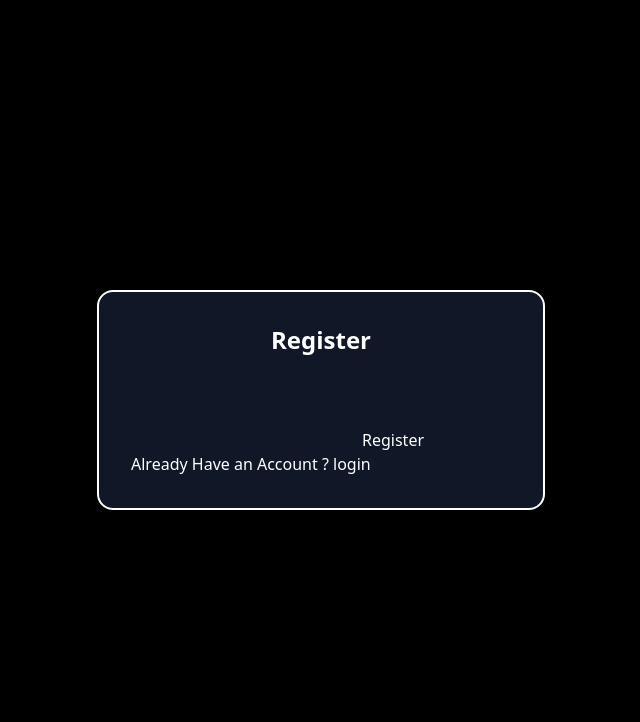
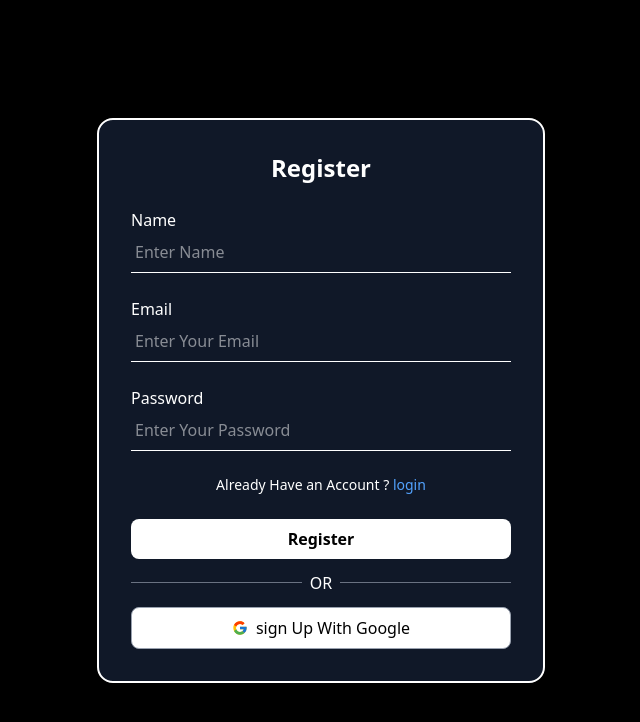
Before and after one commit to rajkumarvns/nextjs, a Next.js app in the folder practice-project2/: page /register in a window 1280 px wide. Shown: the top 722 px of the page, without its empty margins (319-959 px from the left). Built offline with nearby package versions, Linux system fonts and the light colour scheme.

Commit message:
feat: enhance registration page with form fields and Google sign-up option

```diff
--- a/practice-project2/package.json
+++ b/practice-project2/package.json
@@ -14,7 +14,8 @@
     "next": "16.3.2",
     "next-auth": "^4.24.15",
     "react": "19.2.8",
-    "react-dom": "19.2.8"
+    "react-dom": "19.2.8",
+    "react-icons": "^5.7.0"
   },
   "devDependencies": {
     "@tailwindcss/postcss": "^4",
--- a/practice-project2/src/app/register/page.tsx
+++ b/practice-project2/src/app/register/page.tsx
@@ -1,19 +1,61 @@
+"use client";
 import React from "react";
-
+import { FcGoogle } from "react-icons/fc";
 function Register() {
   return (
     <div className="min-h-screen flex items-center justify-center bg-black text-white px-4">
       <div className="w-full max-w-md border-2 border-white rounded-2xl p-8 shadow-lg bg-gray-900">
         <h1 className="text-2xl font-semibold text-center mb-6">Register</h1>
-        <form>
-          <input type="text" />
-          <input type="text" />
-          <input type="text" />
-          <button>Register</button>
-          <p>
-            Already Have an Account ? <span>login</span>
+        <form className="space-y-6">
+          <div>
+            <label className="mb-1 font-medium">Name</label>
+            <input
+              type="text"
+              placeholder="Enter Name"
+              className="w-full border-b border-white py-2 px-1 bg-gray-900
+            text-white outline-none placeholder:-gray-400"
+            />
+          </div>
+          <div>
+            <label className="mb-1 font-medium">Email</label>
+            <input
+              type="email"
+              placeholder="Enter Your Email"
+              className="w-full border-b border-white py-2 px-1 bg-gray-900
+            text-white outline-none placeholder:-gray-400"
+            />
+          </div>
+          <div>
+            <label className="mb-1 font-medium">Password</label>
+            <input
+              type="password"
+              placeholder="Enter Your Password"
+              className="w-full border-b border-white py-2 px-1 bg-gray-900
+            text-white outline-none placeholder:-gray-400"
+            />
+          </div>
+          <p className="text-sm text-center mt-1">
+            Already Have an Account ?{" "}
+            <span className="text-blue-400">login</span>
           </p>
+          <div className="flex justify-start">
+            <button
+              type="submit"
+              className="w-full py-2 px-4 bg-white text-black font-semibold rounded-lg hover:bg-gray-200 transition-colors"
+            >
+              Register
+            </button>
+          </div>
         </form>
+        <div className="flex items-center gap-2 justify-center my-3">
+          <hr className="grow border-gray-500" />
+          <span>OR</span>
+          <hr className="grow border-gray-500" />
+        </div>
+        <button className="w-full flex items-center justify-center gap-2 py-2 px-4 border border-gray-400 rounded-lg bg-white text-black hover:bg-gray-100 transition-colors">
+          <FcGoogle />
+          <span>sign Up With Google</span>
+        </button>
       </div>
     </div>
   );
```
Also changed, not shown: 1 other file (tests, documents, lock files or other folders).
